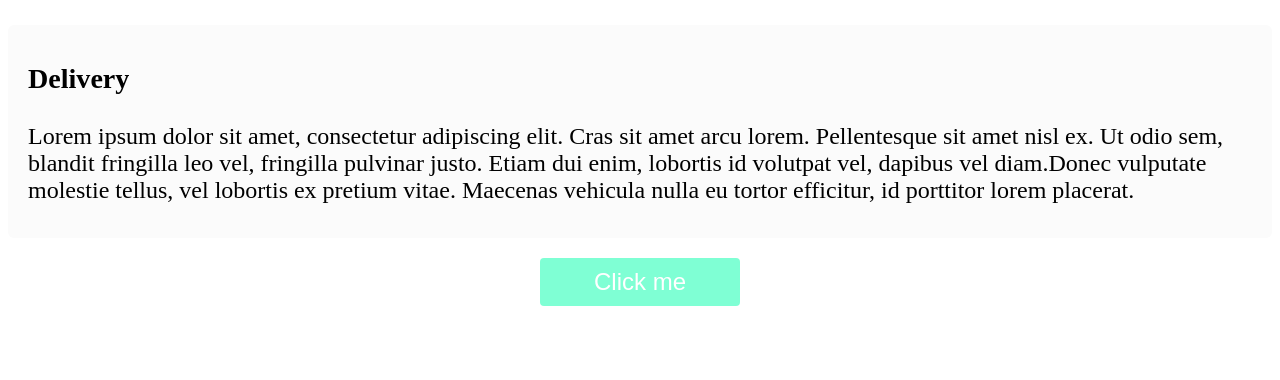
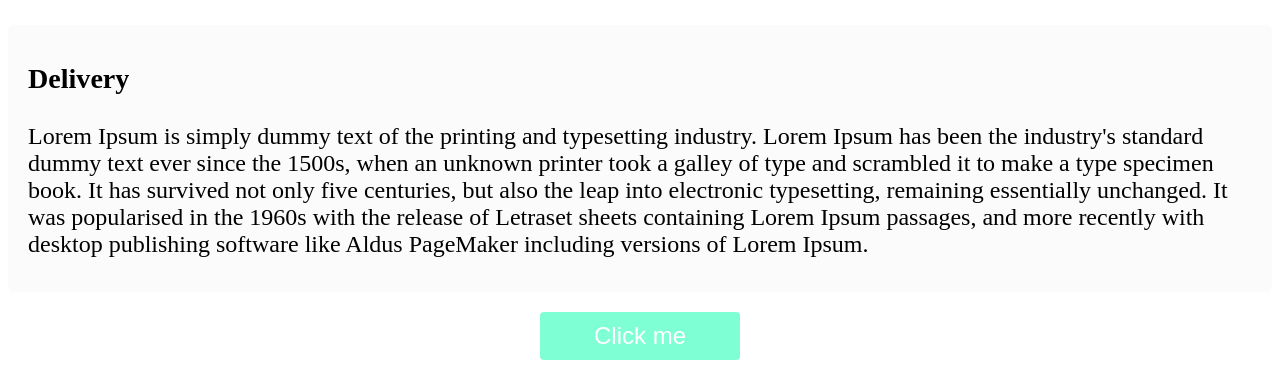
Before and after one commit to AiviksIQ/JS-library, a website built with webpack: page dist/index.html in a window 1280 px wide. Both pictures are taken after a click on the item "Delivery info". Shown: the part 445-825 px from the top of the page. Before the commit the page ends 800 px from the top, so only its background shows below. Built offline with nearby package versions, Linux system fonts and the light colour scheme.

Commit message:
changed tab text

```diff
--- a/dist/index.html
+++ b/dist/index.html
@@ -80,15 +80,19 @@
             <div id="delivery" class="content">
                 <h3>Delivery</h3>
                 <p>
-                    Lorem ipsum dolor sit amet, consectetur adipiscing elit. Cras sit amet arcu lorem. Pellentesque sit amet nisl ex. Ut odio sem, blandit fringilla leo vel, fringilla pulvinar justo. Etiam dui enim, lobortis id volutpat vel, dapibus vel diam.Donec vulputate
-                    molestie tellus, vel lobortis ex pretium vitae. Maecenas vehicula nulla eu tortor efficitur, id porttitor lorem placerat.
+                    Lorem Ipsum is simply dummy text of the printing and typesetting industry. Lorem Ipsum has been the industry's standard dummy text ever since the 1500s, when an unknown printer took a galley of type and scrambled it to make a type specimen book. It has
+                    survived not only five centuries, but also the leap into electronic typesetting, remaining essentially unchanged. It was popularised in the 1960s with the release of Letraset sheets containing Lorem Ipsum passages, and more recently
+                    with desktop publishing software like Aldus PageMaker including versions of Lorem Ipsum.
+
+
                 </p>
             </div>
             <div id="returns" class="content ">
                 <h3>Returns</h3>
                 <p>
-                    Lorem ipsum dolor sit amet, consectetur adipiscing elit. Cras sit amet arcu lorem. Pellentesque sit amet nisl ex. Ut odio sem, blandit fringilla leo vel, fringilla pulvinar justo. Etiam dui enim, lobortis id volutpat vel, dapibus vel diam.Donec vulputate
-                    molestie tellus, vel lobortis ex pretium vitae. Maecenas vehicula nulla eu tortor efficitur, id porttitor lorem placerat.
+                    It is a long established fact that a reader will be distracted by the readable content of a page when looking at its layout. The point of using Lorem Ipsum is that it has a more-or-less normal distribution of letters, as opposed to using 'Content here,
+                    content here', making it look like readable English. Many desktop publishing packages and web page editors now use Lorem Ipsum as their default model text, and a search for 'lorem ipsum' will uncover many web sites still in their infancy.
+                    Various versions have evolved over the years, sometimes by accident, sometimes on purpose (injected humour and the like).
                 </p>
             </div>
             <button class="snackbar-trigger">Click me</button>
```
